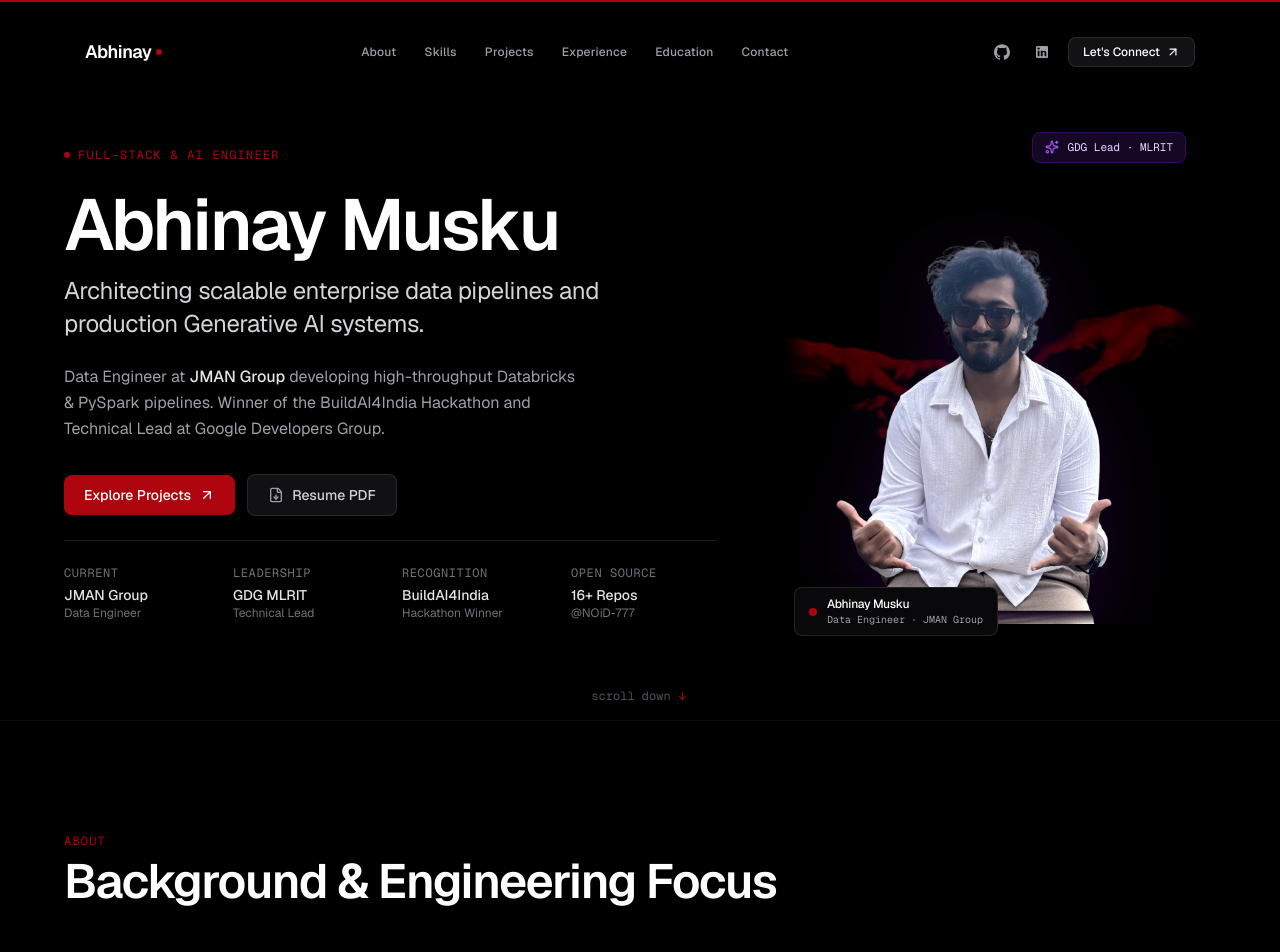
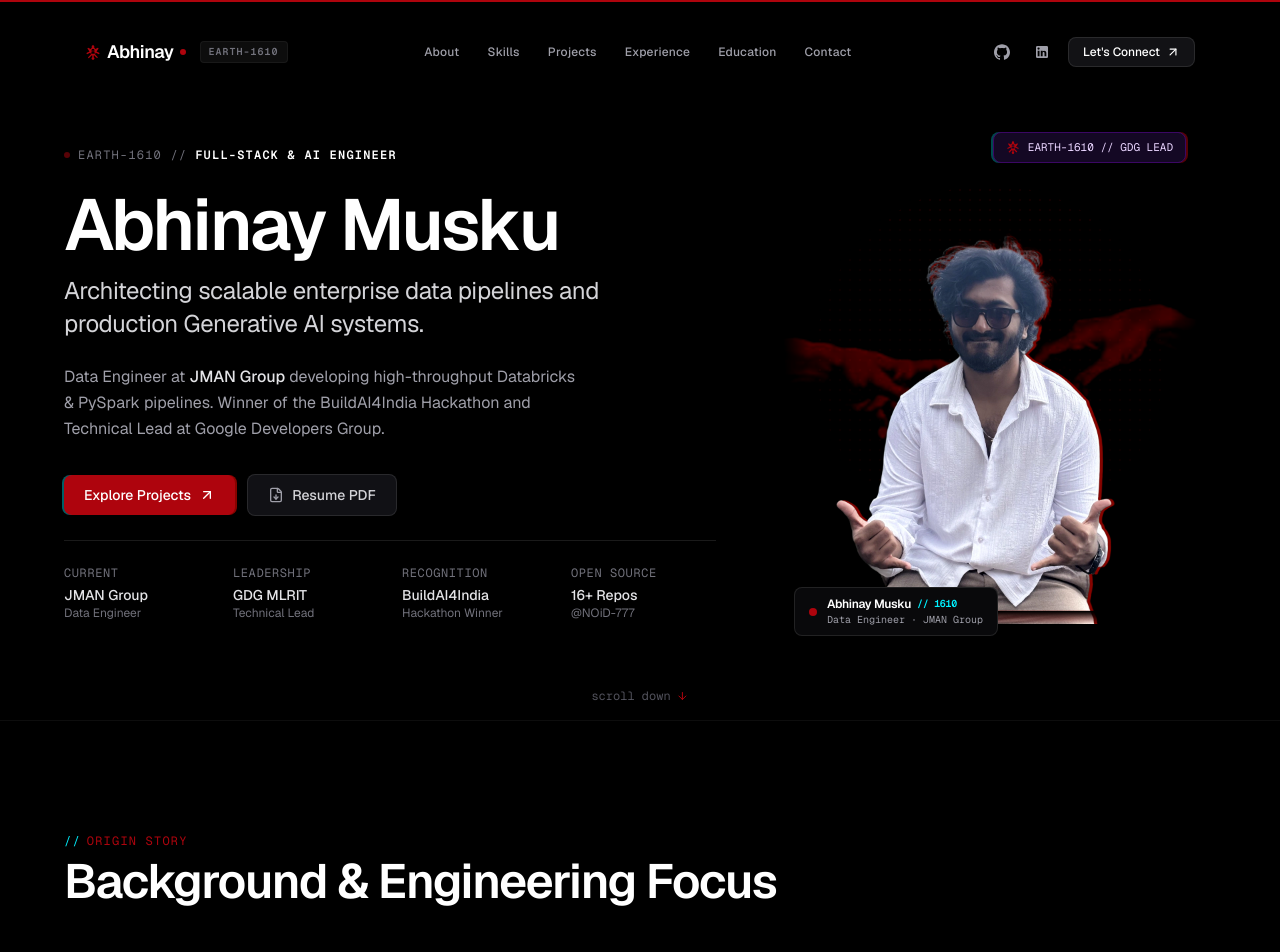
Before and after one commit to NOiD-777/Abhinay-portf, a Next.js app: page / in a window 1280 px wide. Shown: the top 952 px of the page. Built offline with nearby package versions, Linux system fonts and the light colour scheme.

Commit message:
feat: infuse Spider-Man Into the Spider-Verse theme with chromatic aberration glitch, comic Ben-Day halftone patterns, and multiverse telemetry

```diff
--- a/src/app/globals.css
+++ b/src/app/globals.css
@@ -60,3 +60,59 @@ body {
   background: #0e0717;
   transform: translateY(-2px);
 }
+
+/* =========================================================================
+   Spider-Man: Into the Spider-Verse Theme Utilities
+   Chromatic Aberration, Ben-Day Halftone Dots & Multiverse Telemetry
+   ========================================================================= */
+
+/* Signature RGB Split / Chromatic Aberration */
+.spider-glitch {
+  text-shadow: -2px 0 0 rgba(0, 240, 255, 0.75), 2px 0 0 rgba(174, 4, 13, 0.85);
+}
+
+.spider-glitch-hover {
+  transition: text-shadow 0.15s ease, transform 0.15s ease;
+}
+.spider-glitch-hover:hover {
+  text-shadow: -2px 0 0 rgba(0, 240, 255, 0.75), 2px 0 0 rgba(174, 4, 13, 0.85);
+  transform: translate(-1px, -1px);
+}
+
+/* Ben-Day Comic Halftone Dots */
+.halftone-dots {
+  background-image: radial-gradient(rgba(255, 255, 255, 0.08) 1px, transparent 1px);
+  background-size: 8px 8px;
+}
+
+.halftone-dots-spider {
+  background-image: radial-gradient(rgba(174, 4, 13, 0.22) 1.2px, transparent 1.2px);
+  background-size: 10px 10px;
+}
+
+.halftone-dots-cyan {
+  background-image: radial-gradient(rgba(0, 240, 255, 0.15) 1px, transparent 1px);
+  background-size: 8px 8px;
+}
+
+/* Comic Panel Card with Chromatic Rim on Hover */
+.spider-panel {
+  position: relative;
+  background: #09090b;
+  border: 1px solid rgba(255, 255, 255, 0.08);
+  transition: all 0.2s cubic-bezier(0.16, 1, 0.3, 1);
+}
+.spider-panel:hover {
+  border-color: rgba(174, 4, 13, 0.6);
+  box-shadow: -2px 0 0 rgba(0, 240, 255, 0.35), 2px 0 0 rgba(174, 4, 13, 0.5);
+  background: #0c0612;
+  transform: translateY(-2px);
+}
+
+/* Stylized Spider-Verse Tag */
+.spider-tag {
+  font-family: var(--font-mono);
+  letter-spacing: 0.08em;
+  text-transform: uppercase;
+  font-weight: 600;
+}
--- a/src/components/layout/Footer.tsx
+++ b/src/components/layout/Footer.tsx
@@ -2,7 +2,7 @@
 
 import Link from "next/link";
 import { Mail, ArrowUp } from "lucide-react";
-import { GithubIcon as Github, LinkedinIcon as Linkedin } from "@/components/ui/Icons";
+import { GithubIcon as Github, LinkedinIcon as Linkedin, SpiderIcon } from "@/components/ui/Icons";
 import { personal } from "@/data/personal";
 
 export default function Footer() {
@@ -11,9 +11,11 @@ export default function Footer() {
       <div className="max-w-6xl mx-auto flex flex-col md:flex-row items-center justify-between gap-6">
         {/* Brand & Tagline */}
         <div className="flex flex-col items-center md:items-start gap-1">
-          <Link href="/" className="flex items-center gap-1 font-semibold text-base text-white">
+          <Link href="/" className="flex items-center gap-1.5 font-semibold text-base text-white spider-glitch-hover">
+            <SpiderIcon className="w-3.5 h-3.5 text-[#ae040d]" />
             <span>Abhinay</span>
             <span className="inline-block w-1.5 h-1.5 rounded-full bg-[#ae040d]" />
+            <span className="ml-1 text-[10px] font-mono text-[#00f0ff]">// 1610</span>
           </Link>
           <p className="text-xs text-zinc-500 font-normal">
             {personal.title} · {personal.location}
--- a/src/components/layout/Navbar.tsx
+++ b/src/components/layout/Navbar.tsx
@@ -4,7 +4,7 @@ import { useState, useEffect } from "react";
 import Link from "next/link";
 import { motion, AnimatePresence } from "framer-motion";
 import { Menu, X, ArrowUpRight, Mail } from "lucide-react";
-import { GithubIcon as Github, LinkedinIcon as Linkedin } from "@/components/ui/Icons";
+import { GithubIcon as Github, LinkedinIcon as Linkedin, SpiderIcon } from "@/components/ui/Icons";
 import { personal } from "@/data/personal";
 
 const NAV_ITEMS = [
@@ -37,13 +37,17 @@ export default function Navbar() {
             : "bg-transparent border border-transparent"
         }`}
       >
-        {/* Typographic Wordmark with Solid Red Dot */}
+        {/* Typographic Wordmark with Spider-Verse Glitch & Dimension Identifier */}
         <Link
           href="/"
-          className="group flex items-center gap-1 font-semibold text-lg tracking-tight text-white focus:outline-none"
+          className="group flex items-center gap-1.5 font-semibold text-lg tracking-tight text-white focus:outline-none spider-glitch-hover"
         >
+          <SpiderIcon className="w-4 h-4 text-[#ae040d] transition-transform duration-200 group-hover:scale-125" />
           <span>Abhinay</span>
           <span className="inline-block w-1.5 h-1.5 rounded-full bg-[#ae040d]" />
+          <span className="ml-2 hidden lg:inline-block px-2 py-0.5 rounded text-[10px] font-mono tracking-widest text-zinc-500 bg-white/5 border border-white/5">
+            EARTH-1610
+          </span>
         </Link>
 
         {/* Desktop Nav Links */}
--- a/src/components/sections/About.tsx
+++ b/src/components/sections/About.tsx
@@ -11,17 +11,18 @@ export default function About() {
       <div className="max-w-6xl mx-auto space-y-16">
         {/* Section Header */}
         <div className="flex flex-col items-start gap-2 text-left">
-          <p className="text-xs font-mono uppercase tracking-widest text-[#ae040d]">
-            About
+          <p className="text-xs font-mono uppercase tracking-widest text-[#ae040d] flex items-center gap-1.5">
+            <span className="text-[#00f0ff]">//</span>
+            <span>Origin Story</span>
           </p>
-          <h2 className="text-3xl sm:text-5xl font-semibold text-white tracking-[-0.03em]">
+          <h2 className="text-3xl sm:text-5xl font-semibold text-white tracking-[-0.03em] spider-glitch-hover cursor-default">
             Background &amp; Engineering Focus
           </h2>
         </div>
 
         {/* Content Grid */}
         <div className="grid grid-cols-1 lg:grid-cols-12 gap-12 items-start">
-          {/* Portrait Photo Frame */}
+          {/* Portrait Photo Frame with Spider-Verse Comic Panel */}
           <motion.div
             initial={{ opacity: 0, y: 15 }}
             whileInView={{ opacity: 1, y: 0 }}
@@ -29,7 +30,7 @@ export default function About() {
             transition={{ duration: 0.5 }}
             className="lg:col-span-5 flex flex-col items-center gap-6"
           >
-            <div className="relative w-72 sm:w-80 aspect-square rounded-2xl overflow-hidden border border-white/10 bg-[#09090b]">
+            <div className="relative w-72 sm:w-80 aspect-square rounded-2xl overflow-hidden border border-white/10 bg-[#09090b] shadow-[-3px_0_0_rgba(0,240,255,0.3),3px_0_0_rgba(174,4,13,0.5)]">
               <Image
                 src="/profile.webp"
                 alt="Abhinay Musku"
--- a/src/components/sections/Hero.tsx
+++ b/src/components/sections/Hero.tsx
@@ -20,15 +20,16 @@ export default function Hero() {
           transition={{ duration: 0.5, ease: [0.16, 1, 0.3, 1] }}
           className="lg:col-span-7 flex flex-col items-start gap-6 text-left"
         >
-          {/* Subtle Role Tag */}
+          {/* Spider-Verse Role Tag */}
           <div className="flex items-center gap-2 text-xs font-mono uppercase tracking-widest text-[#ae040d]">
-            <span className="w-1.5 h-1.5 rounded-full bg-[#ae040d]" />
-            <span>Full-Stack &amp; AI Engineer</span>
+            <span className="w-1.5 h-1.5 rounded-full bg-[#ae040d] animate-pulse" />
+            <span className="text-zinc-500">EARTH-1610 //</span>
+            <span className="text-white font-semibold">Full-Stack &amp; AI Engineer</span>
           </div>
 
-          {/* Crisp, Strong Name */}
+          {/* Crisp, Strong Name with Spider-Verse Glitch Hover */}
           <div className="space-y-3">
-            <h1 className="text-4xl sm:text-6xl lg:text-7xl font-semibold tracking-[-0.035em] text-white leading-[1.05]">
+            <h1 className="text-4xl sm:text-6xl lg:text-7xl font-semibold tracking-[-0.035em] text-white leading-[1.05] spider-glitch-hover cursor-default">
               Abhinay Musku
             </h1>
             <p className="text-xl sm:text-2xl text-zinc-300 font-normal leading-snug max-w-xl tracking-[-0.015em]">
@@ -41,11 +42,11 @@ export default function Hero() {
             Data Engineer at <span className="text-zinc-200 font-medium">JMAN Group</span> developing high-throughput Databricks &amp; PySpark pipelines. Winner of the BuildAI4India Hackathon and Technical Lead at Google Developers Group.
           </p>
 
-          {/* Solid Refined CTAs — No Gradients */}
+          {/* Solid Refined CTAs — Spider-Verse Accent */}
           <div className="flex flex-wrap items-center gap-3 pt-2">
             <Link
               href="#projects"
-              className="inline-flex items-center gap-2 px-5 py-2.5 text-xs sm:text-sm font-medium text-white rounded-lg bg-[#ae040d] hover:bg-[#c50512] transition-colors duration-150"
+              className="inline-flex items-center gap-2 px-5 py-2.5 text-xs sm:text-sm font-medium text-white rounded-lg bg-[#ae040d] hover:bg-[#c50512] transition-all duration-150 shadow-[-2px_0_0_rgba(0,240,255,0.4),2px_0_0_rgba(225,6,0,0.6)]"
             >
               <span>Explore Projects</span>
               <ArrowUpRight className="w-4 h-4" />
--- a/src/components/sections/HeroProfile.tsx
+++ b/src/components/sections/HeroProfile.tsx
@@ -2,13 +2,16 @@
 
 import Image from "next/image";
 import { motion } from "framer-motion";
-import { Sparkles } from "lucide-react";
+import { SpiderIcon } from "@/components/ui/Icons";
 
 export default function HeroProfile() {
   return (
     <div className="relative w-full max-w-[440px] mx-auto flex items-center justify-center">
+      {/* Spider-Verse Ben-Day Comic Halftone Aura */}
+      <div className="absolute w-[280px] sm:w-[350px] aspect-square rounded-full halftone-dots-spider opacity-45 pointer-events-none -translate-y-6" />
+
       {/* Background Michelangelo Creation of Adam — Atmospheric Art Motif */}
-      <div className="absolute inset-0 flex items-center justify-center pointer-events-none select-none opacity-35 sm:opacity-45">
+      <div className="absolute inset-0 flex items-center justify-center pointer-events-none select-none opacity-30 sm:opacity-40">
         <Image
           src="/creation-of-adam-clean.png"
           alt="Atmospheric artwork"
@@ -26,7 +29,7 @@ export default function HeroProfile() {
         transition={{ duration: 0.6, ease: [0.16, 1, 0.3, 1] }}
         className="relative z-10 w-full flex flex-col items-center"
       >
-        {/* Cutout Portrait Image */}
+        {/* Cutout Portrait Image with Spider-Verse Chromatic RGB Split Shadow */}
         <div className="relative w-[300px] sm:w-[360px] lg:w-[400px] h-[380px] sm:h-[440px] lg:h-[480px] flex items-end justify-center overflow-hidden">
           <Image
             src="/profile-cutout.webp"
@@ -34,36 +37,39 @@ export default function HeroProfile() {
             width={1200}
             height={1200}
             priority
-            className="w-auto h-full object-contain object-bottom filter contrast-105 drop-shadow-[0_20px_35px_rgba(59,7,100,0.4)] drop-shadow-[0_10px_20px_rgba(174,4,13,0.25)] select-none pointer-events-none"
+            className="w-auto h-full object-contain object-bottom filter contrast-105 drop-shadow-[-3px_0_0_rgba(0,240,255,0.4)] drop-shadow-[3px_0_0_rgba(225,6,0,0.6)] drop-shadow-[0_20px_35px_rgba(42,8,69,0.5)] select-none pointer-events-none"
           />
         </div>
 
-        {/* Floating Status Pill */}
+        {/* Floating Status Pill with Multiverse Telemetry */}
         <motion.div
           initial={{ opacity: 0, y: 10 }}
           animate={{ opacity: 1, y: 0 }}
           transition={{ duration: 0.5, delay: 0.2 }}
-          className="absolute -bottom-3 left-4 sm:left-6 flex items-center gap-2.5 px-3.5 py-2 rounded-lg bg-[#09090b] border border-white/10 shadow-2xl"
+          className="absolute -bottom-3 left-4 sm:left-6 flex items-center gap-2.5 px-3.5 py-2 rounded-lg bg-[#09090b] border border-white/10 shadow-2xl spider-glitch-hover"
         >
           <span className="relative flex h-2 w-2">
             <span className="animate-ping absolute inline-flex h-full w-full rounded-full bg-[#ae040d] opacity-75" />
             <span className="relative inline-flex rounded-full h-2 w-2 bg-[#ae040d]" />
           </span>
           <div className="text-left">
-            <p className="text-xs font-medium text-white tracking-tight">Abhinay Musku</p>
+            <p className="text-xs font-semibold text-white tracking-tight flex items-center gap-1.5">
+              <span>Abhinay Musku</span>
+              <span className="text-[10px] text-[#00f0ff] font-mono">// 1610</span>
+            </p>
             <p className="text-[10px] text-zinc-400 font-mono">Data Engineer · JMAN Group</p>
           </div>
         </motion.div>
 
-        {/* Floating Leadership Pill with Dark Royal Purple */}
+        {/* Floating Leadership Pill with Spider-Verse Earth-1610 Badge */}
         <motion.div
           initial={{ opacity: 0, y: -10 }}
           animate={{ opacity: 1, y: 0 }}
           transition={{ duration: 0.5, delay: 0.3 }}
-          className="absolute -top-3 right-4 sm:right-6 hidden sm:flex items-center gap-2 px-3 py-1.5 rounded-lg bg-[#140824] border border-[#3b0764] shadow-2xl text-[11px] font-mono text-purple-200"
+          className="absolute -top-3 right-4 sm:right-6 hidden sm:flex items-center gap-2 px-3 py-1.5 rounded-lg bg-[#140824] border border-[#3b0764] shadow-[-2px_0_0_rgba(0,240,255,0.3),2px_0_0_rgba(174,4,13,0.5)] text-[11px] font-mono text-purple-200 spider-glitch-hover"
         >
-          <Sparkles className="w-3.5 h-3.5 text-[#a855f7]" />
-          <span>GDG Lead · MLRIT</span>
+          <SpiderIcon className="w-3.5 h-3.5 text-[#ae040d]" />
+          <span>EARTH-1610 // GDG LEAD</span>
         </motion.div>
       </motion.div>
     </div>
--- a/src/components/sections/Projects.tsx
+++ b/src/components/sections/Projects.tsx
@@ -57,14 +57,22 @@ export default function Projects() {
               whileInView={{ opacity: 1, y: 0 }}
               viewport={{ once: true }}
               transition={{ duration: 0.4, delay: idx * 0.06 }}
-              className="rounded-2xl p-7 border border-white/5 bg-[#09090b] hover:border-[#ae040d]/40 flex flex-col justify-between gap-6 text-left transition-all duration-200 group"
+              className="spider-panel rounded-2xl p-7 flex flex-col justify-between gap-6 text-left group overflow-hidden"
             >
-              <div className="space-y-4">
-                {/* Header row: Category Pill + Links */}
+              {/* Subtle Comic Halftone Texture */}
+              <div className="absolute inset-0 halftone-dots opacity-20 pointer-events-none" />
+
+              <div className="space-y-4 relative z-10">
+                {/* Header row: Issue number + Category Pill + Links */}
                 <div className="flex items-center justify-between">
-                  <span className="text-[11px] font-mono uppercase tracking-wider text-zinc-400">
-                    {project.category}
-                  </span>
+                  <div className="flex items-center gap-2">
+                    <span className="text-[10px] font-mono tracking-widest text-[#00f0ff] uppercase">
+                      ISSUE #0{idx + 1} //
+                    </span>
+                    <span className="text-[11px] font-mono uppercase tracking-wider text-zinc-400">
+                      {project.category}
+                    </span>
+                  </div>
 
                   <div className="flex items-center gap-2">
                     {project.githubUrl && (
@@ -98,9 +106,9 @@ export default function Projects() {
                     href={`/projects/${project.slug}`}
                     className="group-hover:text-[#ae040d] transition-colors"
                   >
-                    <h3 className="text-xl sm:text-2xl font-semibold text-white group-hover:text-[#ff3b47] transition-colors flex items-center gap-2 tracking-[-0.02em]">
+                    <h3 className="text-xl sm:text-2xl font-semibold text-white group-hover:text-[#ff0055] transition-colors flex items-center gap-2 tracking-[-0.02em] group-hover:spider-glitch">
                       <span>{project.title}</span>
-                      <ArrowUpRight className="w-4 h-4 opacity-0 group-hover:opacity-100 transition-opacity text-[#ae040d]" />
+                      <ArrowUpRight className="w-4 h-4 opacity-0 group-hover:opacity-100 transition-opacity text-[#00f0ff]" />
                     </h3>
                   </Link>
                   <p className="text-xs font-mono text-[#ae040d] mt-1">
@@ -119,7 +127,7 @@ export default function Projects() {
                     {project.metrics.map((metric, i) => (
                       <span
                         key={i}
-                        className="px-2.5 py-1 rounded-md text-[11px] font-mono bg-[#140920] text-purple-200 border border-[#2e0e47]/70"
+                        className="px-2.5 py-1 rounded-md text-[11px] font-mono bg-[#140920] text-purple-200 border border-[#2e0e47]/70 shadow-[-1px_0_0_rgba(0,240,255,0.25),1px_0_0_rgba(174,4,13,0.35)]"
                       >
                         {metric}
                       </span>
--- a/src/components/ui/Cursor.tsx
+++ b/src/components/ui/Cursor.tsx
@@ -60,12 +60,12 @@ export default function Cursor() {
           y: mouseY,
         }}
       />
-      {/* Trailing ring with crimson glow */}
+      {/* Trailing ring with Spider-Sense chromatic aberration on interactive hover */}
       <motion.div
-        className={`fixed top-0 left-0 rounded-full border border-[#ae040d]/60 pointer-events-none z-50 -translate-x-1/2 -translate-y-1/2 transition-all duration-150 ${
+        className={`fixed top-0 left-0 rounded-full pointer-events-none z-50 -translate-x-1/2 -translate-y-1/2 transition-all duration-150 ${
           isPointer
-            ? "w-10 h-10 bg-[#ae040d]/15 border-[#d60815] shadow-[0_0_24px_rgba(174,4,13,0.6)]"
-            : "w-7 h-7"
+            ? "w-10 h-10 bg-[#ae040d]/15 border border-[#ae040d] shadow-[-2px_0_0_rgba(0,240,255,0.75),2px_0_0_rgba(225,6,0,0.85)] scale-110"
+            : "w-7 h-7 border border-[#ae040d]/40"
         }`}
         style={{
           x: trailingX,
--- a/src/components/ui/Icons.tsx
+++ b/src/components/ui/Icons.tsx
@@ -27,3 +27,18 @@ export function LinkedinIcon({ className = "w-4 h-4" }: { className?: string })
     </svg>
   );
 }
+
+export function SpiderIcon({ className = "w-4 h-4" }: { className?: string }) {
+  return (
+    <svg
+      role="img"
+      viewBox="0 0 24 24"
+      fill="currentColor"
+      className={className}
+      xmlns="http://www.w3.org/2000/svg"
+    >
+      {/* Miles Morales Spider-Verse Stylized Spray Spider */}
+      <path d="M12 2a2 2 0 0 0-2 2c0 .4.12.78.33 1.1L8.5 7.5l-3.2-1.6a1 1 0 0 0-1.4 1.3l2.8 4.2-3.8 1.9a1 1 0 0 0 .9 1.8l4.1-2.1L9 15.5l-3.9 3.9a1 1 0 1 0 1.4 1.4l4.2-4.2.3 3.4a2 2 0 1 0 2 0l.3-3.4 4.2 4.2a1 1 0 0 0 1.4-1.4L15 15.5l1.1-2.5 4.1 2.1a1 1 0 0 0 .9-1.8l-3.8-1.9 2.8-4.2a1 1 0 0 0-1.4-1.3L15.5 7.5 13.67 5.1c.21-.32.33-.7.33-1.1a2 2 0 0 0-2-2zm-1.5 5.5h3l1 2.5h-5l1-2.5zm-.5 3.5h4l.8 3.5h-5.6l.8-3.5z" />
+    </svg>
+  );
+}
```
Also changed, not shown: .impeccable/config.json, 2 other files (tests, documents, lock files or other folders).
